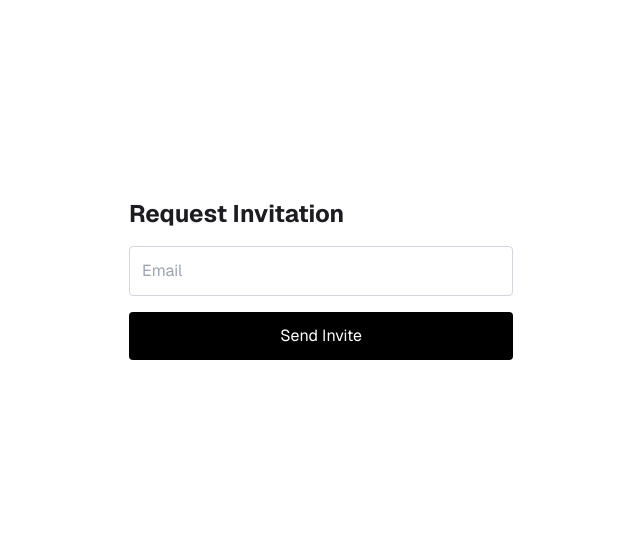
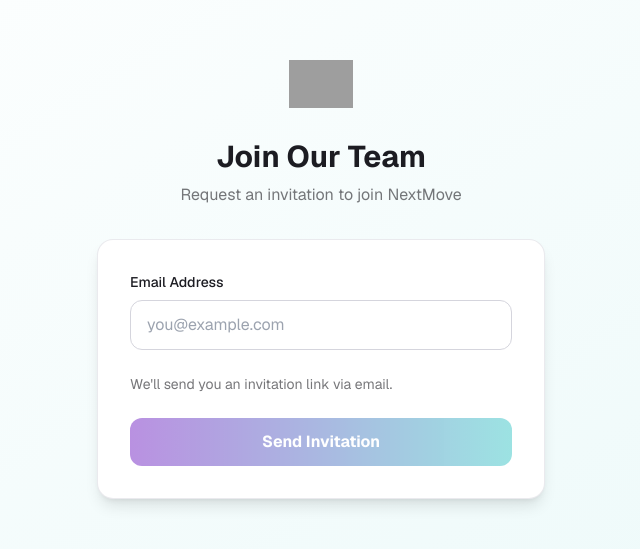
Before and after one commit to francislub/nextmovedigitalagency, a Next.js app: page /register-invite in a window 1280 px wide. Shown: the part 121-670 px from the top of the page, without its empty margins (319-959 px from the left). Built offline with nearby package versions, Linux system fonts and the light colour scheme; grey boxes are pictures that could not be loaded.

Commit message:
mor jjjj

```diff
--- a/components/RegisterInvitePage.tsx
+++ b/components/RegisterInvitePage.tsx
@@ -1,4 +1,6 @@
 'use client'
+
+export const dynamic = "force-dynamic"
 
 import { useState, useEffect } from 'react'
 import { useRouter, useSearchParams } from 'next/navigation'
@@ -14,7 +16,6 @@
   const [step, setStep] = useState<'request' | 'register'>('request')
   const [loading, setLoading] = useState(false)
   const [email, setEmail] = useState('')
-
   const [registerData, setRegisterData] = useState({
     name: '',
     image: '',
@@ -29,7 +30,6 @@
     websiteLink: '',
     roleIds: [] as string[],
   })
-
   const [roles, setRoles] = useState<Array<{ id: string; name: string }>>([])
   const [imageFile, setImageFile] = useState<File | null>(null)
 
@@ -44,12 +44,11 @@
     try {
       const response = await fetch('/api/roles')
       const data = await response.json()
-
       if (response.ok) {
         setRoles(data.roles)
       }
     } catch (error) {
-      console.error('Failed to load roles:', error)
+      console.error('[v0] Failed to load roles:', error)
     }
   }
 
@@ -73,7 +72,8 @@
 
       toast.success('Invitation sent! Check your email.')
       setEmail('')
-    } catch {
+    } catch (error) {
+      console.error('[v0] Request invite error:', error)
       toast.error('An error occurred')
     } finally {
       setLoading(false)
@@ -82,19 +82,12 @@
 
   const handleImageChange = (e: React.ChangeEvent<HTMLInputElement>) => {
     const file = e.target.files?.[0]
-
     if (file) {
       setImageFile(file)
-
       const reader = new FileReader()
-
       reader.onloadend = () => {
-        setRegisterData({
-          ...registerData,
-          image: reader.result as string,
-        })
+        setRegisterData({ ...registerData, image: reader.result as string })
       }
-
       reader.readAsDataURL(file)
     }
   }
@@ -139,9 +132,9 @@
       }
 
       toast.success('Account created successfully! Please login.')
-
       setTimeout(() => router.push('/login'), 1500)
-    } catch {
+    } catch (error) {
+      console.error('[v0] Register error:', error)
       toast.error('An error occurred')
     } finally {
       setLoading(false)
@@ -150,29 +143,69 @@
 
   if (!token && step === 'request') {
     return (
-      <main className="min-h-screen flex items-center justify-center">
-        <form onSubmit={handleRequestInvite} className="space-y-4 w-96">
+      <main className="min-h-screen bg-gradient-to-br from-background to-secondary/10 flex items-center justify-center px-4">
+        <div className="w-full max-w-md">
 
-          <h1 className="text-2xl font-bold">Request Invitation</h1>
+          <div className="text-center mb-8">
+            <Link href="/" className="inline-block mb-6">
+
+              <img
+                src="https://hebbkx1anhila5yf.public.blob.vercel-storage.com/logo%20light.PNG-fBveX1QZtkKBhmWFI1waYPY98DXVoz.png"
+                alt="NextMove"
+                className="h-12 w-auto dark:hidden"
+              />
+
+              <img
+                src="https://hebbkx1anhila5yf.public.blob.vercel-storage.com/logo%20dark.PNG-rrKJPZEYoUNF8KtUZEGTzZSk6DbjCj.png"
+                alt="NextMove"
+                className="h-12 w-auto hidden dark:block"
+              />
+
+            </Link>
+
+            <h1 className="text-3xl font-bold mb-2">Join Our Team</h1>
+            <p className="text-foreground/60">
+              Request an invitation to join NextMove
+            </p>
+
+          </div>
+
+          <div className="bg-card rounded-2xl border border-border/50 p-8 shadow-lg">
+
+            <form onSubmit={handleRequestInvite} className="space-y-6">
+
+              <div>
+                <label className="block text-sm font-medium mb-2">
+                  Email Address
+                </label>
 
                 <input
                   type="email"
-            placeholder="Email"
                   value={email}
                   onChange={(e) => setEmail(e.target.value)}
-            className="border w-full p-3 rounded"
+                  placeholder="you@example.com"
                   required
+                  className="w-full px-4 py-3 rounded-lg border border-border bg-background/50 focus:border-primary focus:outline-none transition-colors"
                 />
+              </div>
+
+              <p className="text-sm text-foreground/60">
+                We'll send you an invitation link via email.
+              </p>
 
               <button
                 type="submit"
-            disabled={loading}
-            className="w-full bg-black text-white p-3 rounded"
+                disabled={loading || !email}
+                className="w-full py-3 px-4 bg-gradient-to-r from-primary to-secondary text-primary-foreground font-bold rounded-lg hover:shadow-lg transition-all disabled:opacity-50 flex items-center justify-center gap-2"
               >
-            {loading ? 'Sending...' : 'Send Invite'}
+                {loading && <Loader size={18} className="animate-spin" />}
+                {loading ? 'Sending...' : 'Send Invitation'}
               </button>
 
             </form>
+
+          </div>
+        </div>
       </main>
     )
   }
@@ -182,12 +215,18 @@
       <main className="min-h-screen flex items-center justify-center">
 
         <div className="text-center">
+          <AlertCircle size={48} className="mx-auto mb-4 text-destructive" />
 
-          <AlertCircle size={40} className="mx-auto mb-4 text-red-500"/>
+          <h1 className="text-2xl font-bold mb-2">Invalid Link</h1>
 
-          <h1 className="text-xl font-bold">Invalid Link</h1>
+          <p className="text-foreground/60 mb-6">
+            The invitation link is invalid or expired.
+          </p>
 
-          <Link href="/register-invite">
+          <Link
+            href="/register-invite"
+            className="px-6 py-3 bg-primary text-white rounded-lg"
+          >
             Request New Invite
           </Link>
 
@@ -198,11 +237,23 @@
   }
 
   return (
-    <main className="min-h-screen flex items-center justify-center">
+    <main className="min-h-screen flex items-center justify-center px-4">
 
-      <form onSubmit={handleRegister} className="space-y-4 w-96">
+      <div className="w-full max-w-md">
 
-        <h1 className="text-2xl font-bold">Complete Registration</h1>
+        <div className="text-center mb-8">
+          <h1 className="text-3xl font-bold mb-2">
+            Complete Registration
+          </h1>
+
+          <p className="text-foreground/60">
+            Create your team member profile
+          </p>
+        </div>
+
+        <div className="bg-card rounded-2xl border border-border p-8 shadow-lg">
+
+          <form onSubmit={handleRegister} className="space-y-5">
 
             <input
               type="text"
@@ -211,7 +262,7 @@
               onChange={(e) =>
                 setRegisterData({ ...registerData, name: e.target.value })
               }
-          className="border w-full p-3 rounded"
+              className="w-full border p-3 rounded-lg"
               required
             />
 
@@ -220,28 +271,43 @@
               placeholder="Active Email"
               value={registerData.activeEmail}
               onChange={(e) =>
-            setRegisterData({ ...registerData, activeEmail: e.target.value })
+                setRegisterData({
+                  ...registerData,
+                  activeEmail: e.target.value,
+                })
               }
-          className="border w-full p-3 rounded"
+              className="w-full border p-3 rounded-lg"
               required
             />
 
             <input
               type="file"
+              accept="image/*"
               onChange={handleImageChange}
-          className="w-full"
             />
+
+            {registerData.image && (
+              <img
+                src={registerData.image}
+                className="w-20 h-20 rounded-lg object-cover"
+                alt="Preview"
+              />
+            )}
 
             <button
               type="submit"
               disabled={loading}
-          className="w-full bg-black text-white p-3 rounded"
+              className="w-full py-3 bg-primary text-white rounded-lg"
             >
-          {loading ? 'Creating...' : 'Create Account'}
+              {loading ? 'Creating Account...' : 'Create Account'}
             </button>
 
           </form>
 
+        </div>
+
+      </div>
+
     </main>
   )
 }
```
Lines whose indentation alone changed are shown as unchanged.
